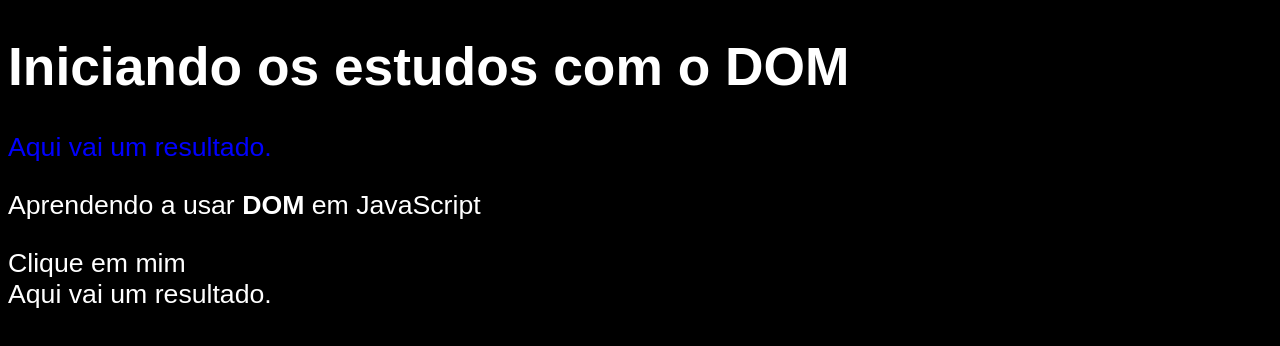
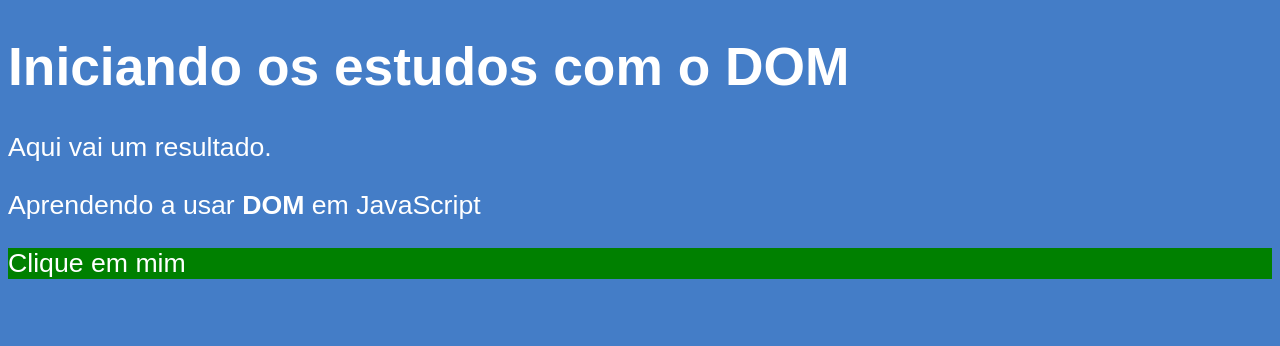
Before and after one commit to RhamaKrisner/CursoEmVideo-JavaScript, a plain HTML site: page aula09/ex005.html in a window 1280 px wide. Drawn offline with Linux system fonts and the light colour scheme.

Commit message:
Update Mai-15

```diff
--- a/aula09/ex005.html
+++ b/aula09/ex005.html
@@ -16,13 +16,17 @@
     <h1>Iniciando os estudos com o DOM</h1>
     <p>Aqui vai um resultado.</p>
     <p>Aprendendo a usar <strong>DOM</strong> em JavaScript</p>
-    <div>Clique em mim</div>
+    <div id="msg">Clique em mim</div>
     <script>
         var corpo = document.body
-        var p1 = document.getElementsByTagName('p')[0]
-        window.document.write(p1.innerText)
-        p1.style.color = "blue"
-        corpo.style.background = 'black'
+        var p1 = document.getElementsByTagName('p')[1]
+        var d = document.querySelector('div#msg')
+        d.style.color = ''
+        d.style.background = 'green'
+
+
+
+
     </script>
 
 
```
